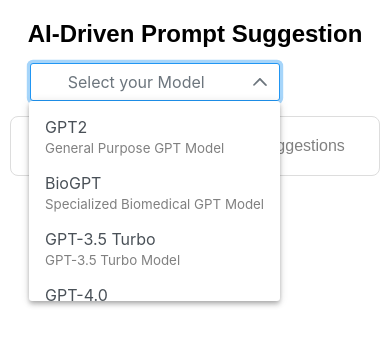
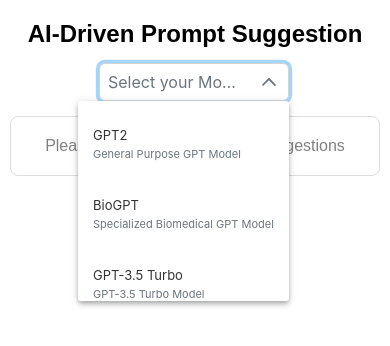
Before and after one commit to AshanLakshitha16763/Medical_Assistant_AI_suggestion, a React (Create React App) app in the folder AI_Suggestion_App/frontend/: page / in a window 390 px wide. Both pictures are taken after a click on the button 260 px from the left and 82 px from the top of the page. Shown: the top 346 px of the page. Built offline with nearby package versions, Linux system fonts and the light colour scheme.

Commit message:
Adding responsiveness to Model selector

```diff
--- /dev/null
+++ b/AI_Suggestion_App/frontend/src/components/ModelSelector.css
@@ -0,0 +1,104 @@
+.model-selector {
+    display: flex;
+    justify-content: flex-end;
+    width: 100%;
+    margin-bottom: 15px;
+    padding-right: 100px;
+    align-items: center;
+    gap: 10px;
+}
+
+/* Dropdown styles overrides */
+.p-dropdown {
+    width: 250px !important;
+    background: #ffffff;
+    border: 1px solid #ced4da;
+    border-radius: 6px;
+    transition: all 0.2s ease;
+}
+
+.p-dropdown:hover {
+    border-color: #007bff;
+}
+
+.p-dropdown:focus {
+    box-shadow: 0 0 0 2px rgba(0, 123, 255, 0.25);
+    border-color: #007bff;
+}
+
+/* Dropdown item styles */
+.p-dropdown-item {
+    padding: 10px 15px;
+}
+
+.p-dropdown-item:hover {
+    background-color: #f8f9fa;
+}
+
+/* Model option template styles */
+.model-option {
+    padding: 8px 0;
+}
+
+.model-option-name {
+    font-size: 14px;
+    color: #333;
+    margin-bottom: 4px;
+}
+
+.model-option-description {
+    font-size: 12px;
+    color: #6c757d;
+}
+
+/* Mobile devices (up to 480px) */
+@media screen and (max-width: 480px) {
+    .model-selector {
+        padding-right: 12px;
+        justify-content: center;
+    }
+
+    .p-dropdown {
+        width: 190px !important;
+    }
+
+    .model-option-name {
+        font-size: 13px;
+    }
+
+    .model-option-description {
+        font-size:11px;
+    }
+}
+
+/* Tablets (481px to 768px) */
+@media screen and (min-width: 481px) and (max-width: 768px) {
+    .model-selector {
+        padding-right: 40px;
+        justify-content: flex-end;
+    }
+
+    .p-dropdown {
+        width: 200px !important;
+    }
+}
+
+
+/* Desktop (1200px and above) */
+@media screen and (min-width: 1200px) {
+    .model-selector {
+        padding-right: 12px;
+    }
+
+    .p-dropdown {
+        width: 200px !important;
+    }
+
+    .model-option-name {
+        font-size: 15px;
+    }
+
+    .model-option-description {
+        font-size: 14px;
+    }
+}
--- a/AI_Suggestion_App/frontend/src/components/ModelSelector.js
+++ b/AI_Suggestion_App/frontend/src/components/ModelSelector.js
@@ -3,6 +3,7 @@
 import 'primereact/resources/themes/saga-blue/theme.css';
 import 'primereact/resources/primereact.min.css';
 import 'primeicons/primeicons.css';
+import './ModelSelector.css';
 
 const ModelSelector = ({ onModelChange }) => {
     const [selectedModel, setSelectedModel] = useState(null);
@@ -11,34 +12,26 @@
         { name: 'GPT2',
           code: 'GPT2',
           description: 'General Purpose GPT Model' },
-
         { name: 'BioGPT',
           code: 'BIOGPT',
           description:'Specialized Biomedical GPT Model'},
-
         { name: 'GPT-3.5 Turbo',
           code: 'GPT-3.5 Turbo',
           description: 'GPT-3.5 Turbo Model' },
-
         { name: 'GPT-4.0',
           code: 'GPT-4.0',
           description: 'GPT-4.0 Model'},
-
         { name: 'Groq',
           code: 'Groq',
           description: 'Groq Model'},
-
         { name: 'Mistral',
           code: 'Mistral',
           description: 'Mistral Model'},
-
     ];
 
     const handleModelChange = (e) => {
         const model = e.value;
         setSelectedModel(model);
-
-        // Optional: Call parent component's handler if provided
         if (onModelChange) {
             onModelChange(model);
         }
@@ -46,24 +39,15 @@
 
     const modelOptionTemplate = (option) => {
         return (
-            <div>
-                <div>{option.name}</div>
-                <small style={{ color: 'gray' }}>{option.description}</small>
+            <div className="model-option">
+                <div className="model-option-name">{option.name}</div>
+                <div className="model-option-description">{option.description}</div>
             </div>
         );
     };
 
     return (
-        <div className="model-selector" style={{
-            display: 'flex',
-            justifyContent: 'flex-end', // Aligns content to the right
-            width: '100%',
-            marginBottom: '15px',
-            paddingRight: '100px', // Optional: adds some padding from the right edge
-            alignItems: 'center',
-            gap: '10px'
-        }}>
-
+        <div className="model-selector">
             <label htmlFor="model-dropdown"> </label>
             <Dropdown
                 id="model-dropdown"
@@ -74,7 +58,7 @@
                 valueTemplate={selectedModel => selectedModel ? selectedModel.name : 'Select your Model'}
                 itemTemplate={modelOptionTemplate}
                 placeholder="Select your Model"
-                style={{ width: '250px' }}
+                className="model-dropdown"
             />
         </div>
     );
```
